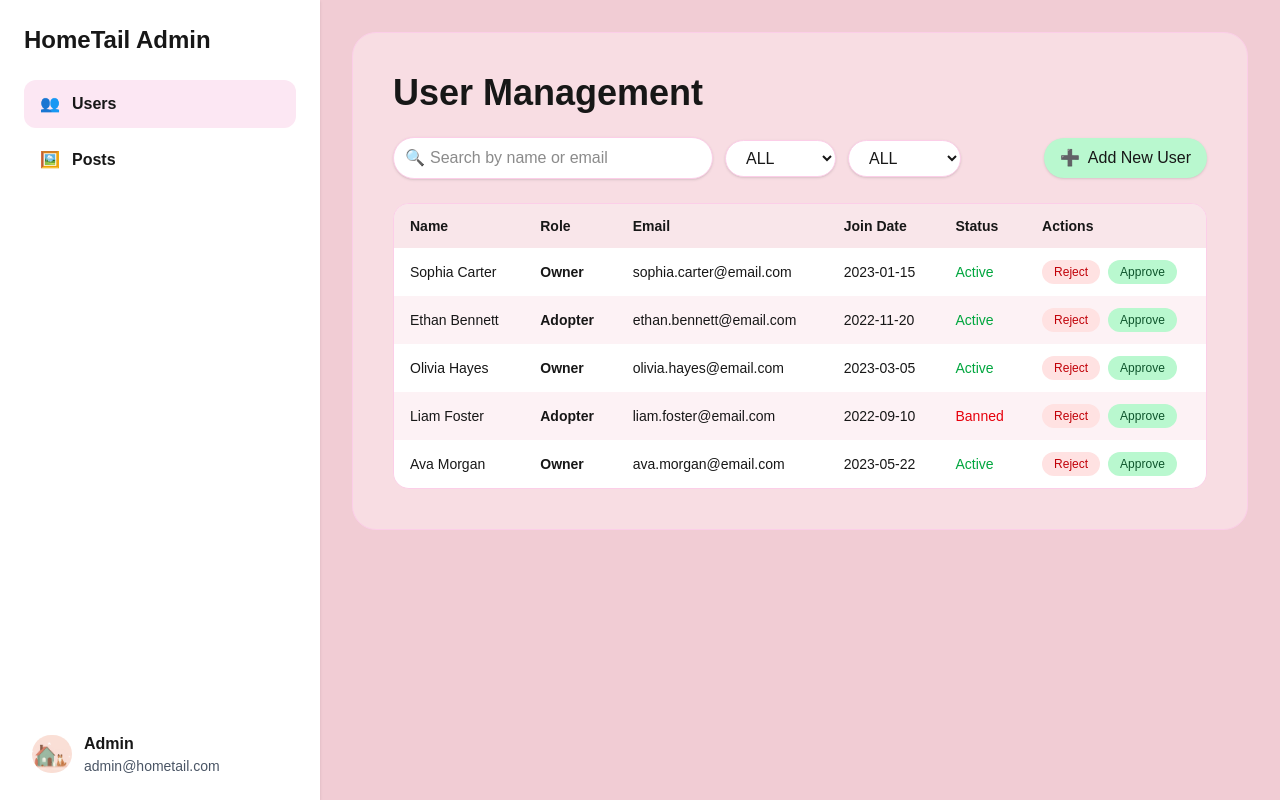
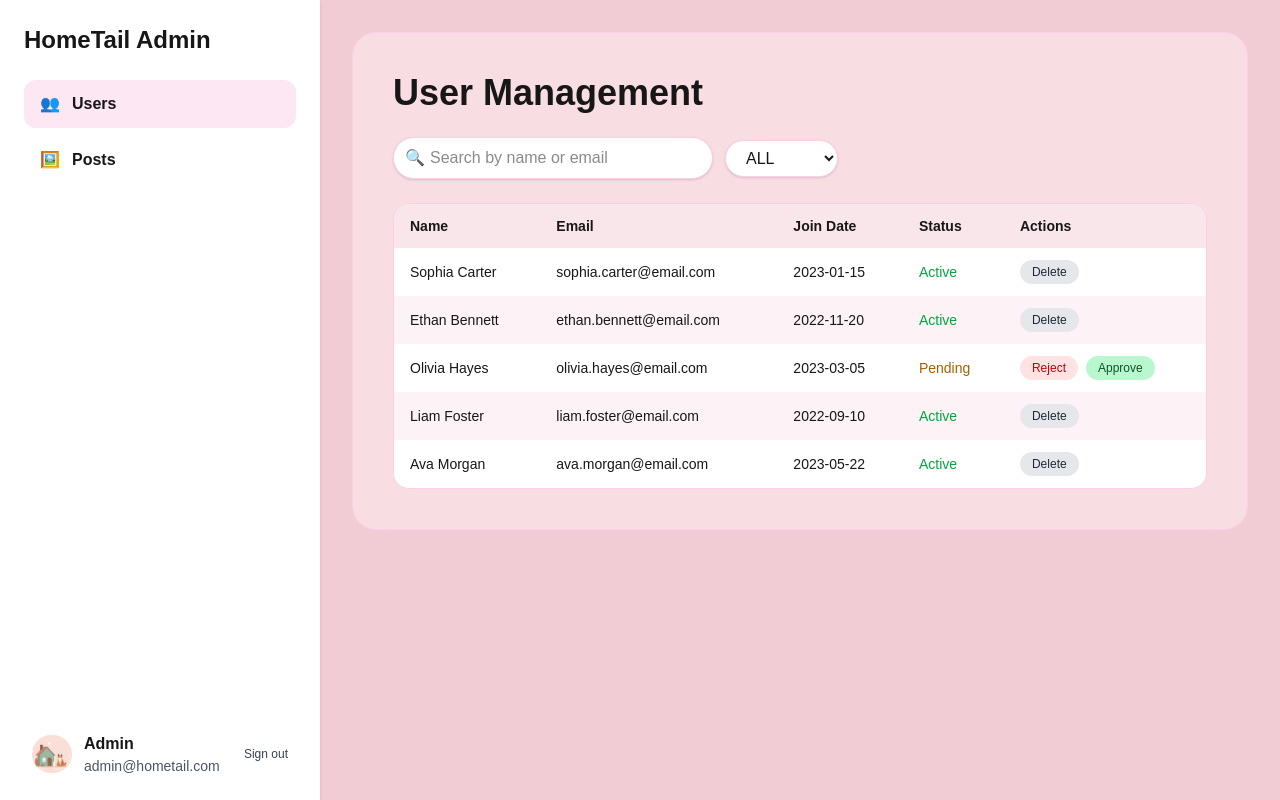
Before and after one commit to Takku1N/hometail, a Next.js app in the folder frontend/: page /admin/users in a window 1280 px wide. Built offline with nearby package versions, Linux system fonts and the light colour scheme.

Commit message:
frontend update admin

```diff
--- a/frontend/src/app/admin/posts/page.tsx
+++ b/frontend/src/app/admin/posts/page.tsx
@@ -4,7 +4,7 @@ import Link from "next/link";
 import Image from "next/image";
 import { useMemo, useState } from "react";
 
-type PostStatus = "Approved" | "Rejected" | "Pending";
+type PostStatus = "adopted" | "not-adopted";
 
 interface AdminPost {
   id: string;
@@ -20,11 +20,11 @@ export default function AdminPostsPage() {
   const [speciesFilter, setSpeciesFilter] = useState<"ALL" | "Dog" | "Cat">("ALL");
 
   const [posts, setPosts] = useState<AdminPost[]>([
-    { id: "1", petName: "Buddy", owner: "Sarah Miller", species: "Dog", status: "Pending" },
-    { id: "2", petName: "Whiskers", owner: "David Lee", species: "Cat", status: "Approved" },
-    { id: "3", petName: "Max", owner: "Emily Chen", species: "Dog", status: "Rejected" },
-    { id: "4", petName: "Snowball", owner: "Michael Brown", species: "Cat", status: "Pending" },
-    { id: "5", petName: "Coco", owner: "Jessica Wong", species: "Dog", status: "Approved" },
+    { id: "1", petName: "Buddy", owner: "Sarah Miller", species: "Dog", status: "not-adopted" },
+    { id: "2", petName: "Whiskers", owner: "David Lee", species: "Cat", status: "adopted" },
+    { id: "3", petName: "Max", owner: "Emily Chen", species: "Dog", status: "not-adopted" },
+    { id: "4", petName: "Snowball", owner: "Michael Brown", species: "Cat", status: "not-adopted" },
+    { id: "5", petName: "Coco", owner: "Jessica Wong", species: "Dog", status: "adopted" },
   ]);
 
   const filtered = useMemo(() => {
@@ -63,6 +63,7 @@ export default function AdminPostsPage() {
             <div className="font-semibold">Admin</div>
             <div className="text-sm text-gray-600">admin@hometail.com</div>
           </div>
+          <Link href="/auth" className="ml-auto text-xs text-gray-700 hover:underline">Sign out</Link>
         </div>
       </aside>
 
@@ -84,9 +85,8 @@ export default function AdminPostsPage() {
 
             <select value={statusFilter} onChange={(e) => setStatusFilter(e.target.value as any)} className="rounded-full border border-pink-200 bg-white px-4 py-2 shadow-sm">
               <option>ALL</option>
-              <option>Pending</option>
-              <option>Approved</option>
-              <option>Rejected</option>
+              <option>adopted</option>
+              <option>not-adopted</option>
             </select>
 
             <select value={speciesFilter} onChange={(e) => setSpeciesFilter(e.target.value as any)} className="rounded-full border border-pink-200 bg-white px-4 py-2 shadow-sm">
@@ -114,9 +114,8 @@ export default function AdminPostsPage() {
                     <td className="px-4 py-3 font-semibold">{p.owner}</td>
                     <td className="px-4 py-3">{p.species}</td>
                     <td className="px-4 py-3">
-                      {p.status === "Approved" && <span className="text-blue-600">Approved</span>}
-                      {p.status === "Pending" && <span className="text-green-600">Pending</span>}
-                      {p.status === "Rejected" && <span className="text-red-600">Rejected</span>}
+                      {p.status === "adopted" && <span className="text-green-700">adopted</span>}
+                      {p.status === "not-adopted" && <span className="text-gray-700">not-adopted</span>}
                     </td>
                     <td className="px-4 py-3">
                       <div className="flex items-center gap-3 text-sm">
--- a/frontend/src/app/admin/users/page.tsx
+++ b/frontend/src/app/admin/users/page.tsx
@@ -4,7 +4,7 @@ import Image from "next/image";
 import Link from "next/link";
 import { useMemo, useState } from "react";
 
-type UserStatus = "Active" | "Banned" | "Pending";
+type UserStatus = "Active" | "Pending";
 
 interface AdminUser {
   id: string;
@@ -17,31 +17,33 @@ interface AdminUser {
 
 export default function AdminUsersPage() {
   const [query, setQuery] = useState("");
-  const [roleFilter, setRoleFilter] = useState<"ALL" | "Owner" | "Adopter">("ALL");
   const [statusFilter, setStatusFilter] = useState<"ALL" | UserStatus>("ALL");
 
   const [users, setUsers] = useState<AdminUser[]>([
     { id: "1", name: "Sophia Carter", role: "Owner", email: "sophia.carter@email.com", joinDate: "2023-01-15", status: "Active" },
     { id: "2", name: "Ethan Bennett", role: "Adopter", email: "ethan.bennett@email.com", joinDate: "2022-11-20", status: "Active" },
-    { id: "3", name: "Olivia Hayes", role: "Owner", email: "olivia.hayes@email.com", joinDate: "2023-03-05", status: "Active" },
-    { id: "4", name: "Liam Foster", role: "Adopter", email: "liam.foster@email.com", joinDate: "2022-09-10", status: "Banned" },
+    { id: "3", name: "Olivia Hayes", role: "Owner", email: "olivia.hayes@email.com", joinDate: "2023-03-05", status: "Pending" },
+    { id: "4", name: "Liam Foster", role: "Adopter", email: "liam.foster@email.com", joinDate: "2022-09-10", status: "Active" },
     { id: "5", name: "Ava Morgan", role: "Owner", email: "ava.morgan@email.com", joinDate: "2023-05-22", status: "Active" },
   ]);
 
   const filtered = useMemo(() => {
     return users.filter((u) => {
       const matchQuery = `${u.name} ${u.email}`.toLowerCase().includes(query.toLowerCase());
-      const matchRole = roleFilter === "ALL" ? true : u.role === roleFilter;
       const matchStatus = statusFilter === "ALL" ? true : u.status === statusFilter;
-      return matchQuery && matchRole && matchStatus;
+      return matchQuery && matchStatus;
     });
-  }, [users, query, roleFilter, statusFilter]);
+  }, [users, query, statusFilter]);
 
   function approve(id: string) {
     setUsers((prev) => prev.map((u) => (u.id === id ? { ...u, status: "Active" } : u)));
   }
   function reject(id: string) {
-    setUsers((prev) => prev.map((u) => (u.id === id ? { ...u, status: "Banned" } : u)));
+    // For Pending users, reject = delete user request
+    setUsers((prev) => prev.filter((u) => u.id !== id));
+  }
+  function deleteUser(id: string) {
+    setUsers((prev) => prev.filter((u) => u.id !== id));
   }
 
   return (
@@ -67,6 +69,7 @@ export default function AdminUsersPage() {
             <div className="font-semibold">Admin</div>
             <div className="text-sm text-gray-600">admin@hometail.com</div>
           </div>
+          <Link href="/auth" className="ml-auto text-xs text-gray-700 hover:underline">Sign out</Link>
         </div>
       </aside>
 
@@ -87,23 +90,12 @@ export default function AdminUsersPage() {
               <span className="absolute left-3 top-1/2 -translate-y-1/2">🔍</span>
             </div>
 
-            <select value={roleFilter} onChange={(e) => setRoleFilter(e.target.value as any)} className="rounded-full border border-pink-200 bg-white px-4 py-2 shadow-sm">
-              <option>ALL</option>
-              <option>Owner</option>
-              <option>Adopter</option>
-            </select>
-
             <select value={statusFilter} onChange={(e) => setStatusFilter(e.target.value as any)} className="rounded-full border border-pink-200 bg-white px-4 py-2 shadow-sm">
               <option>ALL</option>
               <option>Active</option>
               <option>Pending</option>
-              <option>Banned</option>
             </select>
 
-            <button className="ml-auto flex items-center gap-2 rounded-full bg-green-200 hover:bg-green-300 px-4 py-2 shadow">
-              <span>➕</span>
-              <span>Add New User</span>
-            </button>
           </div>
 
           {/* Table */}
@@ -112,7 +104,6 @@ export default function AdminUsersPage() {
               <thead className="" style={{ backgroundColor: "#F9E6EA" }}>
                 <tr>
                   <th className="px-4 py-3">Name</th>
-                  <th className="px-4 py-3">Role</th>
                   <th className="px-4 py-3">Email</th>
                   <th className="px-4 py-3">Join Date</th>
                   <th className="px-4 py-3">Status</th>
@@ -123,18 +114,24 @@ export default function AdminUsersPage() {
                 {filtered.map((u) => (
                   <tr key={u.id} className="odd:bg-white even:bg-pink-50/40">
                     <td className="px-4 py-3">{u.name}</td>
-                    <td className="px-4 py-3 font-semibold">{u.role}</td>
                     <td className="px-4 py-3">{u.email}</td>
                     <td className="px-4 py-3">{u.joinDate}</td>
                     <td className="px-4 py-3">
                       {u.status === "Active" && <span className="text-green-600">Active</span>}
-                      {u.status === "Banned" && <span className="text-red-600">Banned</span>}
                       {u.status === "Pending" && <span className="text-yellow-700">Pending</span>}
                     </td>
                     <td className="px-4 py-3">
                       <div className="flex items-center gap-2">
-                        <button onClick={() => reject(u.id)} className="rounded-full bg-red-100 hover:bg-red-200 px-3 py-1 text-xs text-red-700">Reject</button>
-                        <button onClick={() => approve(u.id)} className="rounded-full bg-green-200 hover:bg-green-300 px-3 py-1 text-xs text-green-900">Approve</button>
+                        {u.status === "Pending" ? (
+                          <>
+                            <button onClick={() => reject(u.id)} className="rounded-full bg-red-100 hover:bg-red-200 px-3 py-1 text-xs text-red-700">Reject</button>
+                            <button onClick={() => approve(u.id)} className="rounded-full bg-green-200 hover:bg-green-300 px-3 py-1 text-xs text-green-900">Approve</button>
+                          </>
+                        ) : (
+                          <>
+                            <button onClick={() => deleteUser(u.id)} className="rounded-full bg-gray-200 hover:bg-gray-300 px-3 py-1 text-xs text-gray-800">Delete</button>
+                          </>
+                        )}
                       </div>
                     </td>
                   </tr>
```
